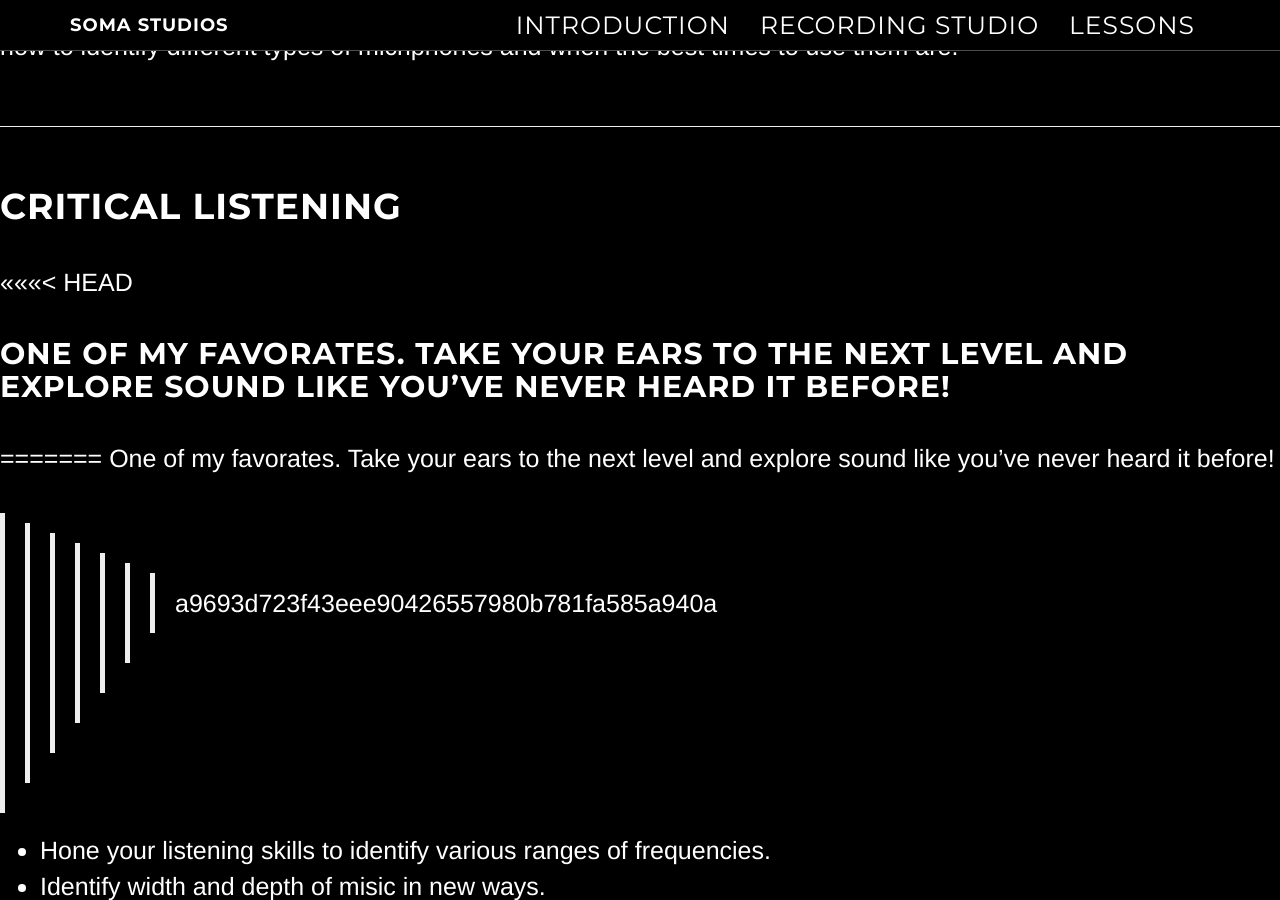
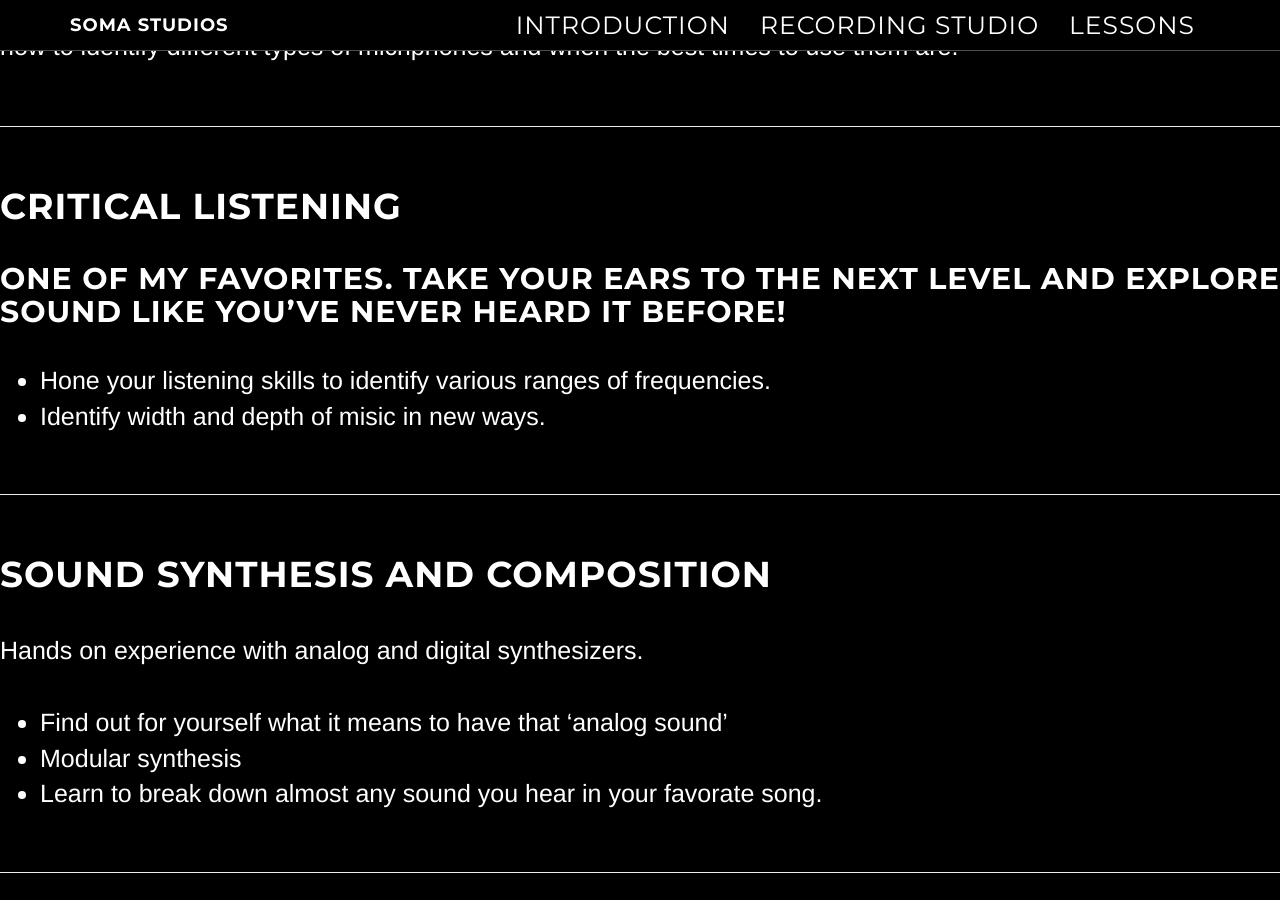
Before and after one commit to zackhanni/Soma-website-classic, a Jekyll site: the page built from _posts/2015-08-03-lessons.md, in a window 1280 px wide and 900 px high, scrolled down 2013 px. Built offline with Jekyll 4.4.1, drawn with Linux system fonts in a browser that asks for light colours.

Commit message:
Forgot to resolve conflict

```diff
--- a/_posts/2015-08-03-lessons.md
+++ b/_posts/2015-08-03-lessons.md
@@ -38,11 +38,7 @@ Every micriphone has its own characteristics and may only be usefull in sertain
 
 # Critical Listening
 
-<<<<<<< HEAD
-## One of my favorates. Take your ears to the next level and explore sound like you've never heard it before!
-=======
-One of my favorates. Take your ears to the next level and explore sound like you've never heard it before!
->>>>>>> a9693d723f43eee90426557980b781fa585a940a
+## One of my favorites. Take your ears to the next level and explore sound like you've never heard it before!
 
 *  Hone your listening skills to identify various ranges of frequencies.
 *  Identify width and depth of misic in new ways.
```
